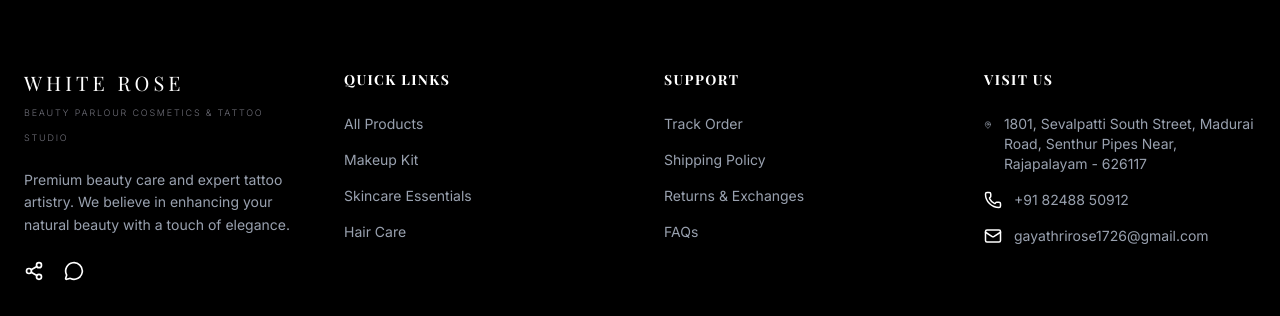
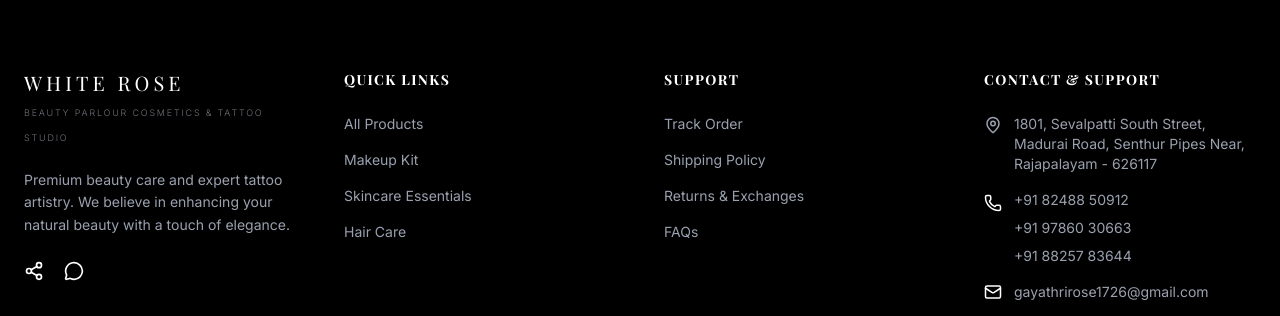
Before and after one commit to mahab1433-hub/whiterose, a Next.js app: page / in a window 1280 px wide. Shown: the part 2772-3088 px from the top of the page. Built offline with nearby package versions, Linux system fonts and the light colour scheme; no server answers; the database is empty; a web font is replaced by a local one.

Commit message:
feat: add support and contact numbers to footer

```diff
--- a/src/components/layout/Footer.tsx
+++ b/src/components/layout/Footer.tsx
@@ -52,18 +52,22 @@ const Footer = () => {
 
         {/* Contact Info */}
         <div>
-          <h4 className="text-sm font-bold uppercase tracking-widest mb-6">Visit Us</h4>
+          <h4 className="text-sm font-bold uppercase tracking-widest mb-6">Contact & Support</h4>
           <ul className="space-y-4 text-sm text-gray-400">
             <li className="flex items-start space-x-3">
-              <MapPin size={18} className="mt-0.5" />
+              <MapPin size={18} className="mt-0.5 flex-shrink-0" />
               <span>1801, Sevalpatti South Street, Madurai Road, Senthur Pipes Near, Rajapalayam - 626117</span>
             </li>
-            <li className="flex items-center space-x-3">
-              <Phone size={18} className="text-white" />
-              <Link href="tel:+918248850912" className="hover:text-white transition-colors">+91 82488 50912</Link>
+            <li className="flex items-start space-x-3">
+              <Phone size={18} className="text-white mt-1 flex-shrink-0" />
+              <div className="flex flex-col space-y-2">
+                <Link href="tel:+918248850912" className="hover:text-white transition-colors">+91 82488 50912</Link>
+                <Link href="tel:+919786030663" className="hover:text-white transition-colors">+91 97860 30663</Link>
+                <Link href="tel:+918825783644" className="hover:text-white transition-colors">+91 88257 83644</Link>
+              </div>
             </li>
             <li className="flex items-center space-x-3">
-              <Mail size={18} className="text-white" />
+              <Mail size={18} className="text-white flex-shrink-0" />
               <Link href="mailto:gayathrirose1726@gmail.com" className="hover:text-white transition-colors">gayathrirose1726@gmail.com</Link>
             </li>
           </ul>
```
